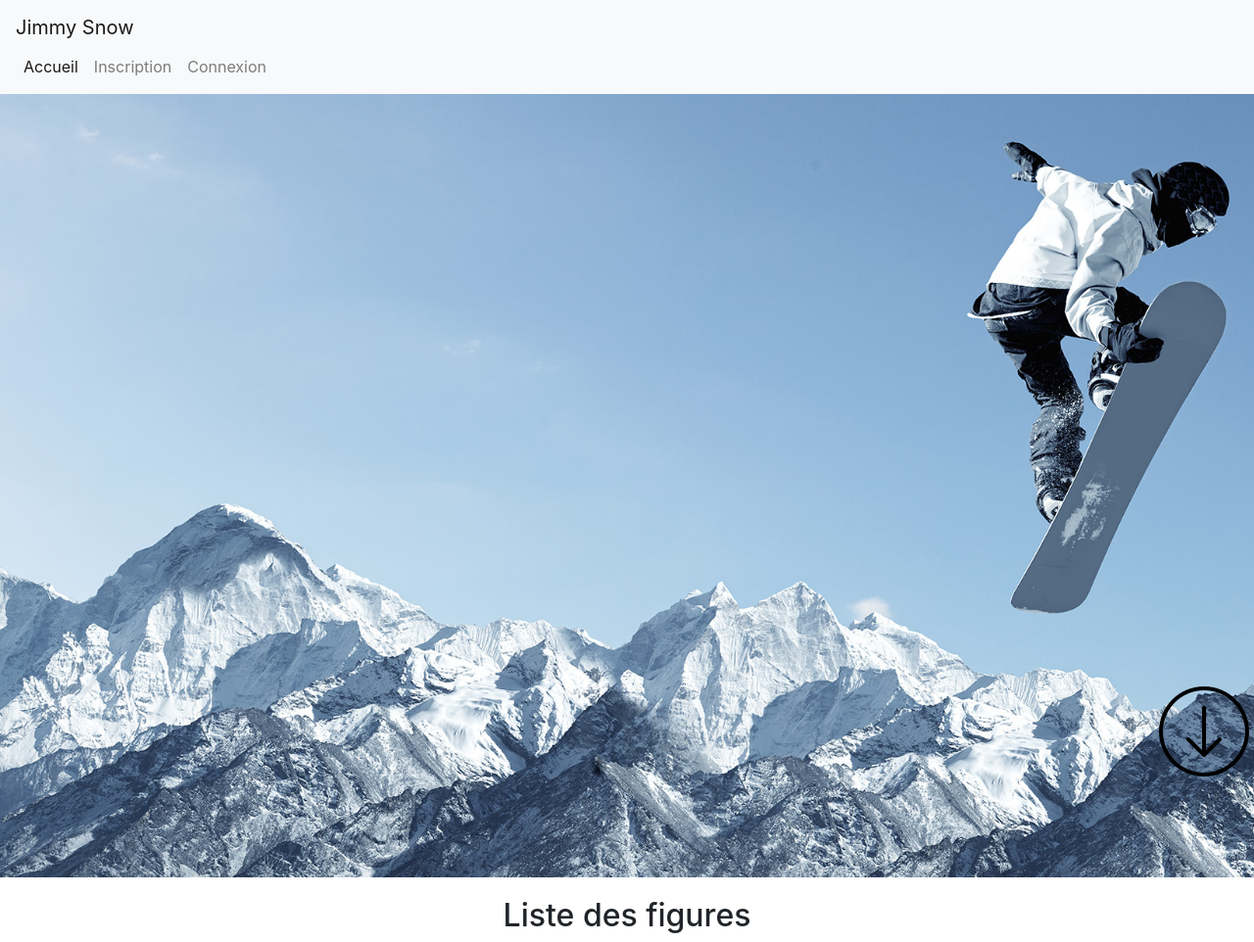
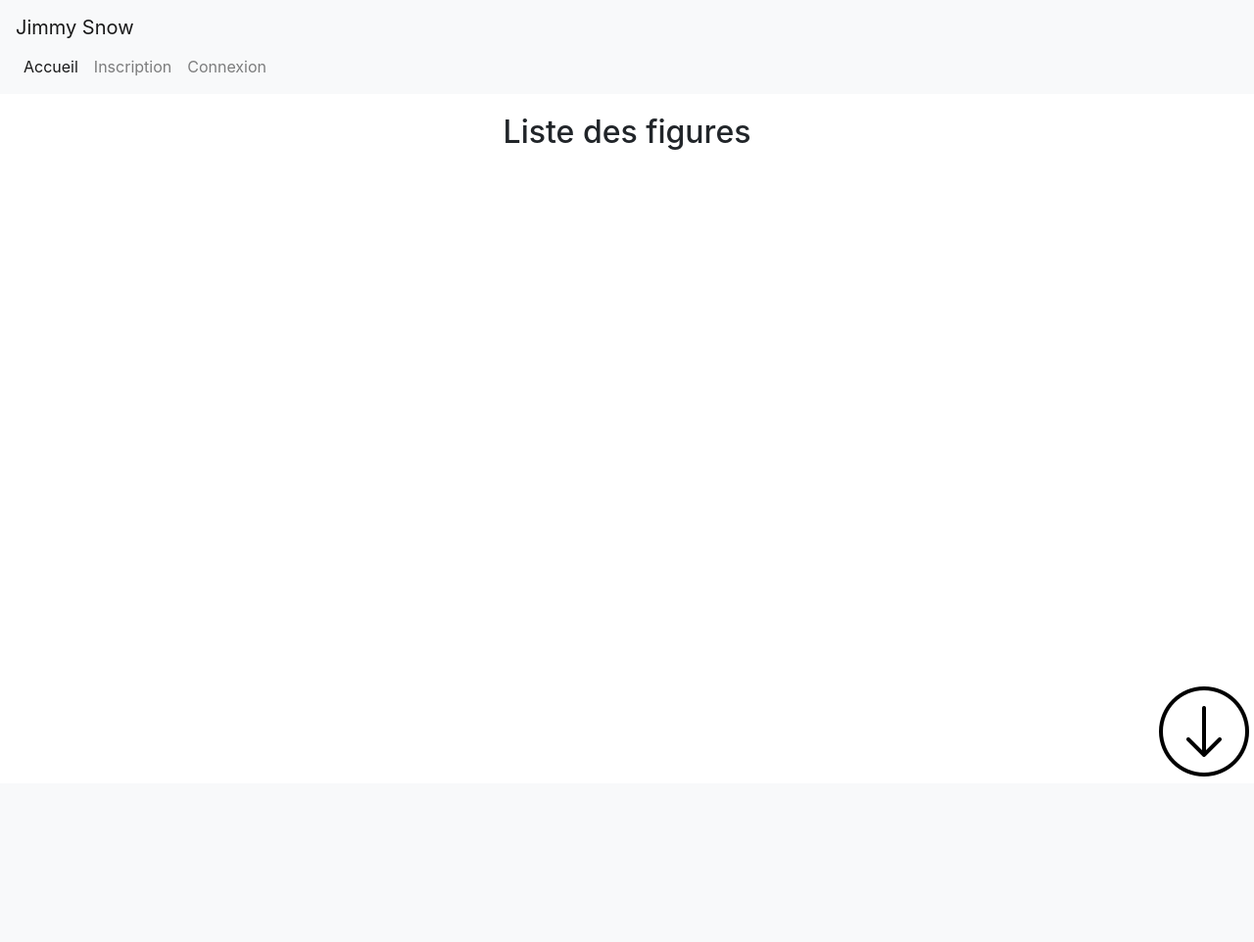
Before and after one commit to Steve237/Blog6, a Symfony app: template templates/figures/index.html.twig in a window 1280 px wide; the page is wider, and only the part inside the window is pictured. Shown: that part at 98% size. After the commit the page ends 793 px from the top of that part, so only its background shows below. Run offline with Twig, Linux system fonts and the light colour scheme; the template is opened without the code that fills it, so the values that code supplies are empty; some libraries are stand-ins or nearby versions.

Commit message:
Update index.html.twig

```diff
--- a/templates/figures/index.html.twig
+++ b/templates/figures/index.html.twig
@@ -3,11 +3,10 @@
 {% block title %}Accueil{% endblock %}
 
 {% block body %}
-    <section>
-        <img src="{{asset("img/figure/snow.jpg")}}" class="imageecran">
+    <div style="background-image:url('{{asset("img/figure/snow.jpg")}}');" class="main-image">
 
         <a href="#listefigure"><img src="{{asset("img/figure/scroll_down.png")}}" class="scrollbutton"></a>
-    </section>
+    </div>
     <div class="container">
         {% for label, messages in app.flashes %}
 
```
